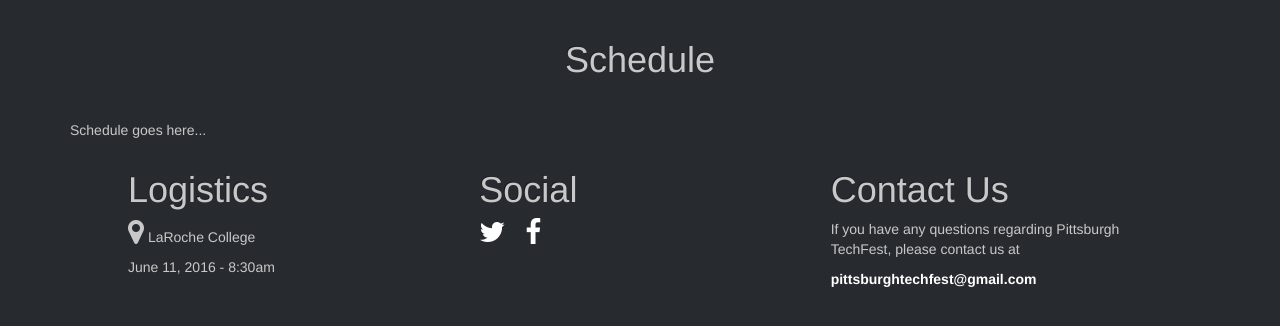
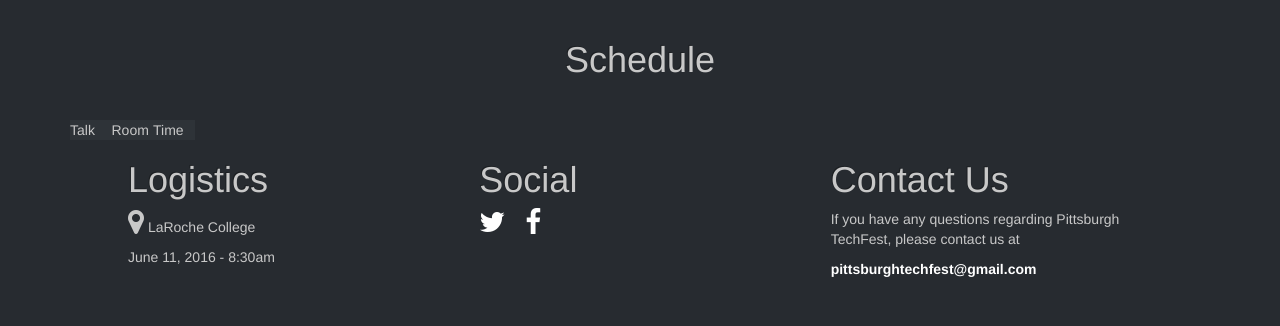
Before and after one commit to PghTechFest/pypghtechfest, a Flask app: page /schedule in a window 1280 px wide. Shown: the part 52-378 px from the top of the page. Run offline with Flask 2, Linux system fonts and the light colour scheme; data that the repository does not hold is empty; parts of the project's set-up code (start-up, migrations or seed data) failed here and were passed over; some libraries are stand-ins or nearby versions.

Commit message:
Writing out the schedule - the first pass.

```diff
--- a/app/templates/schedule.html
+++ b/app/templates/schedule.html
@@ -10,7 +10,24 @@
           <h1 class="title" style="text-align: center;">Schedule</h1>
         </div>
         <div class="welcome-text" style="text-align: left; margin: 40px 0 0 0">
-          <p>Schedule goes here...</p>
+          <table>
+            <thead>
+              <tr>
+                <td width=30%>Talk</td>
+                <td width=30%>Room</td>
+                <td width=30%>Time</td>
+              </tr>
+            </thead>
+            <tbody>
+            {% for session in items %}
+              <tr>
+                <td>{{session.talkId}}</td>
+                <td>{{session.roomId}}</td>
+                <td>{{session.timeSlotId}}</td>
+              </tr>
+            {% endfor %}
+            </tbody>
+          </table>
         </div>
       </div>
     </div>
```
